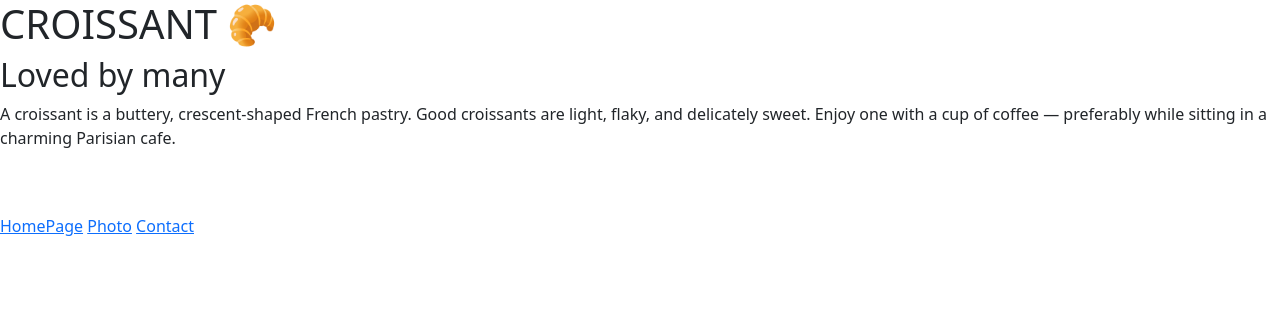
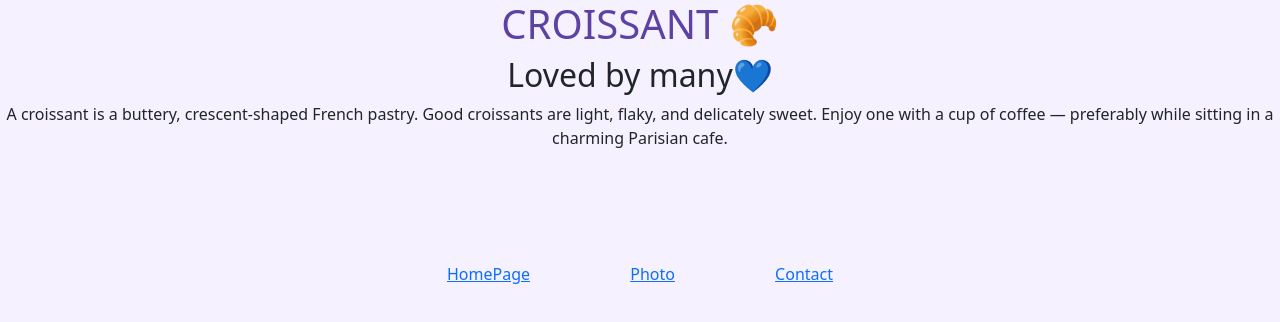
Before and after one commit to Luba20/Croissant, a plain HTML site: page index.html in a window 1280 px wide. Drawn offline with nearby package versions, Linux system fonts and the light colour scheme.

Commit message:
Added CSS and BOOTCAMP classes

```diff
--- a/index.html
+++ b/index.html
@@ -10,10 +10,23 @@
       integrity="sha384-GLhlTQ8iRABdZLl6O3oVMWSktQOp6b7In1Zl3/Jr59b6EGGoI1aFkw7cmDA6j6gD"
       crossorigin="anonymous"
     />
+    <style>
+      body {
+        background-color: #f5f1fe;
+        text-align: center;
+      }
+      .links {
+        text-align: center;
+        justify-content: space-around;
+      }
+      .topic {
+        color: #5d42a4;
+      }
+    </style>
   </head>
   <body>
-    <h1>CROISSANT 🥐</h1>
-    <h2>Loved by many</h2>
+    <h1 class="topic">CROISSANT 🥐</h1>
+    <h2>Loved by many💙</h2>
     <p>
       A croissant is a buttery, crescent-shaped French pastry. Good croissants
       are light, flaky, and delicately sweet. Enjoy one with a cup of coffee —
@@ -21,8 +34,10 @@
     </p>
     <br />
     <br />
-    <a href="/">HomePage</a>
-    <a href="/photo.html">Photo</a>
-    <a href="/contact.html">Contact</a>
+    <div class="m-5 d-block justify-content-between">
+      <a href="/" class="m-5">HomePage</a>
+      <a href="/photo.html" class="m-5">Photo</a>
+      <a href="/contact.html" class="m-5">Contact</a>
+    </div>
   </body>
 </html>
```
Also changed, not shown: contact.html (+13 -5 lines), photo.html (+20 -8 lines).
